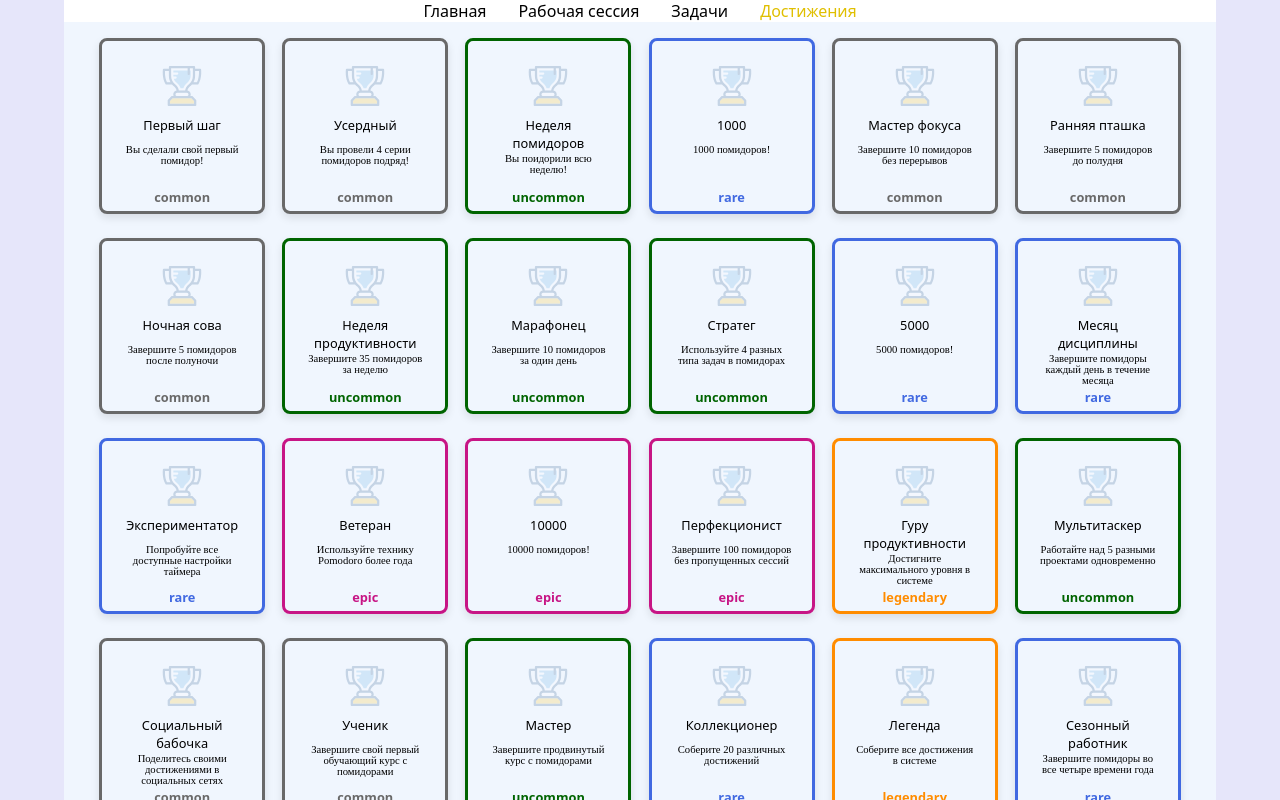
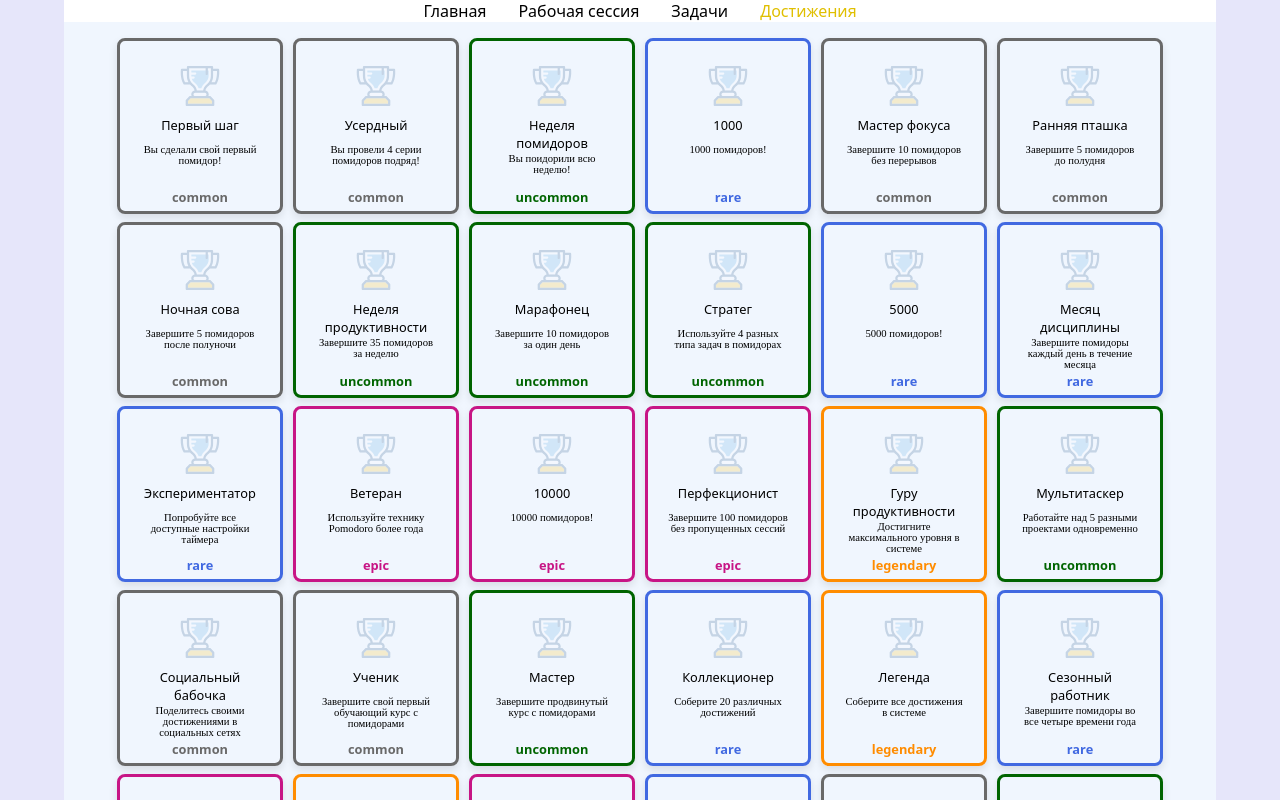
Before and after one commit to sooalm/rgpLife, a React (Vite) app: page /achievements in a window 1280 px wide. Built offline with nearby package versions, Linux system fonts and the light colour scheme.

Commit message:
completed scroll virtualizer

```diff
--- a/src/styles/Achievements.css
+++ b/src/styles/Achievements.css
@@ -26,7 +26,7 @@
 }
 .achievements-list {
 
-  width:1100px;
+  width:1050px;
 
   display: flex;
   flex-direction: row;
@@ -56,7 +56,7 @@
   height: 130px;
   box-shadow: 0 4px 8px rgba(0, 0, 0, 0.1);
 
-  margin-bottom: 1rem;
+  /* margin-bottom: 1rem; */
 
 
   /* display: flex;
```
